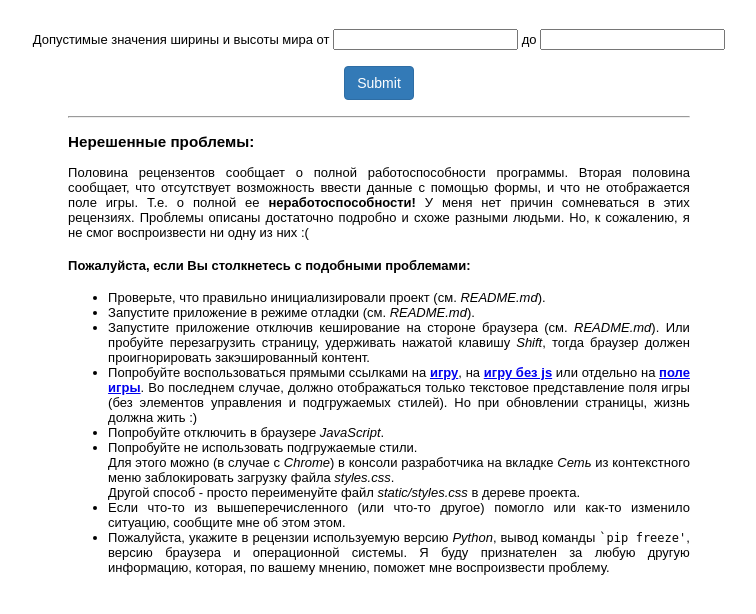
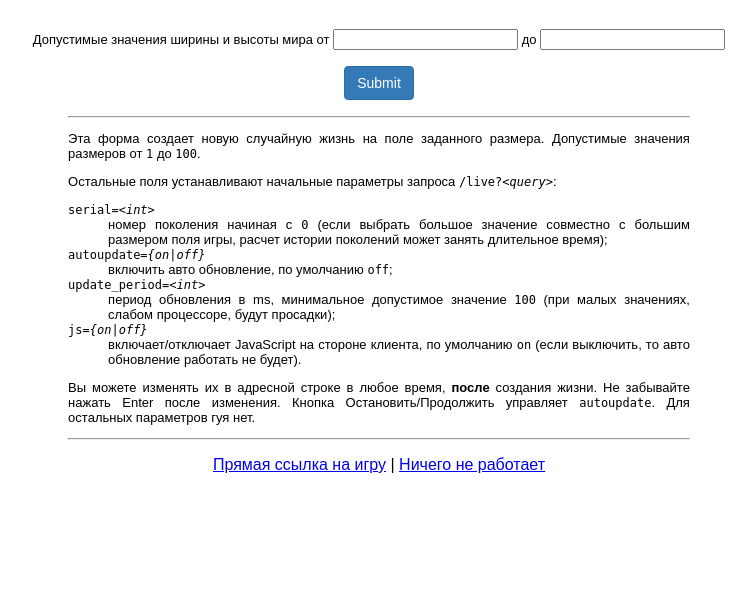
Before and after one commit to aaa2ppp/stepik-py-live, a Flask app: template templates/index.html in a window 1280 px wide. Shown: the top 614 px of the page, without its empty margins (261-1017 px from the left). Run offline with Flask 2, Linux system fonts and the light colour scheme; the template is opened without the code that fills it, so the values that code supplies are empty, except form fields; form fields are guessed from the names that the template uses.

Commit message:
go to home

```diff
--- a/app.py
+++ b/app.py
@@ -4,7 +4,7 @@ from flask import Flask, render_template, request, redirect, url_for
 from forms import WorldSizeForm
 
 from game_of_life import GameOfLife, NoGenerationError
-from helpers import open_session, get_window_screen_size
+from helpers import open_session, get_window_screen_size, invalid_parameter_message
 from util.session import SessionService
 
 app = Flask(__name__)
@@ -32,9 +32,11 @@ def check_session():
     if SessionService().has_session():
         return redirect(request.args.get('next', url_for("index")))
     else:
-        code = 403
-        title = "Create session error"
-        message = "Can't create session. This usually happens if your browser blocks cookies."
+        code = 401
+        title = "Ошибка создания сессии"
+        message = ("Я не могу создать сессию. Такое может происходит, если запрещены куки." +
+                   f" Пожалуйста, проверьте, что в вашем браузере разрешены куки для {request.host_url[:-1]}.")
+
         return render_template("error.html", title=title, message=message, code=code), code
 
 
@@ -45,13 +47,13 @@ def index(context):
 
     if form.validate_on_submit():
         GameOfLife(context).create_new_life(height=form.height.data, width=form.width.data)
-
-        if form.disable_js.data:
+        if form.js_off.data:
             return redirect(url_for("live",
                                     js="off",
                                     serial=form.serial.data))
         else:
             return redirect(url_for("live",
+                                    js="on",
                                     autoupdate=form.autoupdate.data,
                                     update_period=form.update_period.data,
                                     serial=form.serial.data))
@@ -59,31 +61,15 @@ def index(context):
         return render_template("index.html", form=form)
 
 
-def render_live(context, template: str, **kwargs):
-    try:
-        serial = request.args.get('serial')
-        if serial is not None:
-            serial = int(serial)
-            if serial < 0:
-                raise ValueError("Serial must be positive integer number")
-    except Exception as err:
-        return invalid_parameter_value_message('serial', str(err))
-
-    try:
-        game = GameOfLife(context)
-        generation = game.get_next_generation() if serial is None else game.get_generation(serial)
-    except NoGenerationError:
-        return no_generation_error_message()
-
-    wss = get_window_screen_size()
-    return render_template(template, generation=generation, wss=wss, **kwargs)
-
-
 @app.route("/live")
 @open_session
 def live(context):
     js = request.args.get('js')
-    return render_live(context, "live.html", disable_js=js is not None and js in ("no", "off", "false", "0"))
+    if js is not None and js in ("no", "off", "false", "0"):
+        js = False
+    else:
+        js = True
+    return render_live(context, "live.html", js=js)
 
 
 @app.route("/world")
@@ -92,29 +78,44 @@ def world(context):
     return render_live(context, "world.html")
 
 
-def invalid_parameter_value_message(param_name: str, err_message: str):
-    code = 500
-    message = f"Недопустимое значение параметра '{param_name}': {err_message}"
-    return render_template("error.html", message=message, code=code), code
+def render_live(context, template: str, **kwargs):
+    serial = request.args.get('serial')
+    if serial is not None:
+        try:
+            serial = int(serial)
+        except ValueError:
+            return invalid_parameter_message("serial", "Должно быть целое число")
+
+        if serial < 0:
+            return invalid_parameter_message("serial", "Должно быть больше 0")
+
+    try:
+        game = GameOfLife(context)
+        generation = game.get_next_generation() if serial is None else game.get_generation(serial)
+    except NoGenerationError:
+        code = 500
+        message = "Нет ни одного поколения клеток. Пожалуйста создайте новую жизнь."
+        return render_template("error.html", message=message, code=code), code
+
+    wss = get_window_screen_size()
+    return render_template(template, generation=generation, wss=wss, **kwargs)
 
 
-def no_generation_error_message():
-    code = 500
-    message = ("Мне очень жаль, но произошла ошибка. Нет ни одного поколения клеток." +
-               " Пожалуйста создайте новую жизнь.")
-    return render_template("error.html", message=message, code=code), code
+@app.route("/nothing_works")
+def nothing_works():
+    return render_template("message-for-reviewers.html")
 
 
 # The following two direct links are FOR TESTS ONLY
 
-@app.route("/new-live")
+@app.route("/new_live")
 @open_session
 def new_live(context):
     GameOfLife(context).create_new_life(25, 25)
     return redirect(url_for("live", **request.args))
 
 
-@app.route("/new-world")
+@app.route("/new_world")
 @open_session
 def new_world(context):
     GameOfLife(context).create_new_life(25, 25)
--- a/static/styles.css
+++ b/static/styles.css
@@ -50,7 +50,7 @@
     color: red;
 }
 
-.note {
+.remark {
     font-size: small;
 }
 
--- a/templates/base.html
+++ b/templates/base.html
@@ -12,10 +12,21 @@
     {% endblock %}
 </head>
 <body>
-{% block content %}
-    <div class="content">
-        {% block app_content %}{% endblock %}
-    </div>
-{% endblock %}
+<div class="content">
+    {% block content %}
+        <div class="app_content">
+            {% block app_content %}{% endblock %}
+        </div>
+
+        <div class="navigation>">
+            {% block navigation %}
+                <p>
+                    <a href="{{ url_for('index') }}">На главную</a>
+                    | <a href="{{ url_for('nothing_works') }}">Ничего не работает</a>
+                </p>
+            {% endblock %}
+        </div>
+    {% endblock %}
+</div>
 </body>
 </html>
--- /dev/null
+++ b/templates/help.html
@@ -0,0 +1,26 @@
+<p>Эта форма создает новую случайную жизнь на поле заданного размера.
+    Допустимые значения размеров от <code>1</code> до <code>100</code>.</p>
+
+<p>Остальные поля устанавливают начальные параметры запроса <code>/live?<em>&lt;query&gt;</em></code>:</p>
+
+<dl>
+    <dt><code>serial=<em>&lt;int&gt;</em></code></dt>
+    <dd>номер поколения начиная с <code>0</code> (если выбрать большое значение совместно с большим размером поля игры,
+        расчет истории поколений может занять длительное время);
+    </dd>
+    <dt><code>autoupdate=<em>{on|off}</em></code></dt>
+    <dd>включить авто обновление, по умолчанию <code>off</code>;</dd>
+    <dt><code>update_period=<em>&lt;int&gt;</em></code></dt>
+    <dd>период обновления в ms, минимальное допустимое значение <code>100</code> (при малых значениях, слабом
+        процессоре, будут просадки);
+    </dd>
+    <dt><code>js=<em>{on|off}</em></code></dt>
+    <dd>включает/отключает JavaScript на стороне клиента, по умолчанию <code>on</code> (если выключить, то авто
+        обновление работать не будет).
+    </dd>
+</dl>
+
+<p>Вы можете изменять их в адресной строке в любое время, <strong>после</strong> создания жизни. Не забывайте нажать
+   Enter после изменения. Кнопка Остановить/Продолжить управляет <code>autoupdate</code>. Для остальных параметров
+   гуя нет.
+</p>
--- a/templates/index.html
+++ b/templates/index.html
@@ -13,10 +13,26 @@
                 {% endfor %}
             </p>
         {% endfor %}
-            <div class="note">
-                <p>Допустимые значения ширины и высоты мира от {{ form.min_size }} до {{ form.max_size }}</p>
+        <div class="remark">
+            <p>Допустимые значения ширины и высоты мира от <code>{{ form.min_size }}</code> до
+                <code>{{ form.max_size }}</code></p>
         </div>
         <p>{{ form.submit(class_="btn btn-primary") }}</p>
     </form>
-    {% include "message-for-reviewers.html" %}
+
+    <div class="remark text">
+        <div class="column centered">
+            <hr>
+            {% include "help.html" %}
+            <hr>
+        </div>
+    </div>
+
 {% endblock %}
+
+{% block navigation %}
+    <p>
+        <a href="{{ url_for('new_live', js='on', autoupdate='on') }}">Прямая ссылка на игру</a>
+        | <a href="{{ url_for('nothing_works') }}">Ничего не работает</a>
+    </p>
+{% endblock %}
--- a/templates/message-for-reviewers.html
+++ b/templates/message-for-reviewers.html
@@ -1,42 +1,51 @@
-<div class="note text">
-    <div class="centered column">
-        <hr>
-        <h3>Нерешенные проблемы:</h3>
-        <p>
-            Половина рецензентов сообщает о полной работоспособности программы. Вторая половина сообщает, что
-            отсутствует возможность ввести данные с помощью формы, и что не отображается поле игры. Т.е. о полной ее
-            <strong>неработоспособности!</strong> У&nbsp;меня нет причин сомневаться в этих рецензиях. Проблемы описаны
-            достаточно подробно и схоже разными людьми. Но, к сожалению, я не смог воспроизвести ни одну из них :(
-        </p>
+{% extends "message.html" %}
 
-        <h4>Пожалуйста, если Вы столкнетесь с подобными проблемами:</h4>
+{% block title -%}
+    Обнаруженные проблемы
+{%- endblock %}
+
+{% block message %}
+    <p>Для предыдущей версии, от некоторых рецензентов я получил отчеты, что отсутствует
+        возможность ввести данные с помощью формы, и не отображается поле игры.
+        К сожалению, я не смог воспроизвести эти проблемы у себя🙁 Возможно, дело в окружении,
+        в котором запускалось приложение...</p>
+
+    <h3>Пожалуйста, если Вы столкнетесь с подобными проблемами:</h3>
     <ul>
-            <li>Проверьте, что правильно инициализировали проект (см. <em>README.md</em>).</li>
-            <li>Запустите приложение в режиме отладки (см. <em>README.md</em>).</li>
-            <li>Запустите приложение отключив кеширование на стороне браузера (см. <em>README.md</em>).
-                Или пробуйте перезагрузить страницу, удерживать нажатой клавишу <em>Shift</em>, тогда браузер
-                должен проигнорировать закэшированный контент.
+        <li>Проверьте, что правильно инициализировали проект (см.&nbsp;<em>README.md</em>).</li>
+        <li>Запустите приложение с установленными переменными среды <code>FLASK_DEBUG=1</code> и
+            <code>NO_CACHE=1</code> (см.&nbsp;<em>README.md</em>).
         </li>
-            <li>Попробуйте воспользоваться прямыми ссылками
-                на <a href="{{ url_for('new_live', autoupdate='on') }}"><strong>игру</strong></a>,
-                на <a href="{{ url_for('new_live', js='off', serial=0) }}"><strong>игру&nbsp;без&nbsp;js</strong></a> или отдельно
-                на <a href="{{ url_for('new_world') }}"><strong>поле игры</strong></a>. Во последнем случае,
-                должно отображаться только текстовое представление поля игры (без элементов управления и подгружаемых
-                стилей). Но при обновлении страницы, жизнь должна жить :)
+        <li>Почистите куки для <em>http://127.0.0.1:5000</em>.</li>
+        <li>Перезагрузите страницу, удерживая нажатой клавишу <em>Shift</em>.</li>
+        <li>Попробуйте воспользоваться прямыми ссылками:
+            <ul>
+                <li>на <a href="{{ url_for('new_live', autoupdate='on') }}"><strong>игру</strong></a>,</li>
+                <li>на <a
+                        href="{{ url_for('new_live', js='off', serial=0) }}"><strong>игру&nbsp;без&nbsp;js</strong></a>
+                </li>
+                <li>или отдельно на <a href="{{ url_for('new_world') }}"><strong>поле игры</strong></a>.</li>
+            </ul>
+            <p>В последнем случае, должно отображаться только текстовое представление поля игры (без элементов
+                управления и подгружаемых стилей). Но при обновлении страницы, жизнь должна жить🙂</p>
         </li>
         <li>Попробуйте отключить в браузере <em>JavaScript</em>.</li>
         <li>Попробуйте не использовать подгружаемые стили.<br/>
-                Для этого можно (в случае с <em>Chrome</em>) в консоли разработчика на вкладке <em>Сеть</em>
-                из контекстного меню заблокировать загрузку файла <em>styles.css</em>.<br/>Другой способ - просто
-                переименуйте файл <em>static/styles.css</em> в дереве проекта.
+            Для этого можно, в консоли разработчика на вкладке <em>Сеть</em> из контекстного меню заблокировать загрузку
+            файла <em>styles.css</em>, или просто переименуйте файл <em>static/styles.css</em> в дереве проекта.
         </li>
-            <li>Если что-то из вышеперечисленного (или что-то другое) помогло или как-то изменило ситуацию, сообщите
-                мне об этом этом.
+        <li>Если что-то из вышеперечисленного (или что-то другое) помогло или как-то изменило ситуацию,
+            <strong>сообщите</strong> мне об этом.
         </li>
-            <li>Пожалуйста, укажите в рецензии используемую версию <em>Python</em>, вывод команды
+        <li>Пожалуйста, <strong>укажите</strong> в рецензии используемую версию <em>Python</em>, вывод команды
             <code>`pip&nbsp;freeze'</code>, версию браузера и операционной системы. Я буду признателен за любую
             другую информацию, которая, по вашему мнению, поможет мне воспроизвести проблему.
         </li>
     </ul>
-    </div>
-</div>
+{% endblock %}
+
+{% block navigation %}
+    <p>
+        <a href="{{ url_for('index') }}">На главную</a>
+    </p>
+{% endblock %}
```
Also changed, not shown: TODO.txt (+6 -3 lines), forms.py (+4 -4 lines), game_of_life.py (+25 -16 lines), helpers.py (+9 -5 lines), static/live.js (+66 -27 lines), templates/error.html (+4 -11 lines), templates/live.html (+7 -2 lines), templates/message.html (added, +13 -0 lines), README.md. Lines whose indentation alone changed are shown as unchanged.
